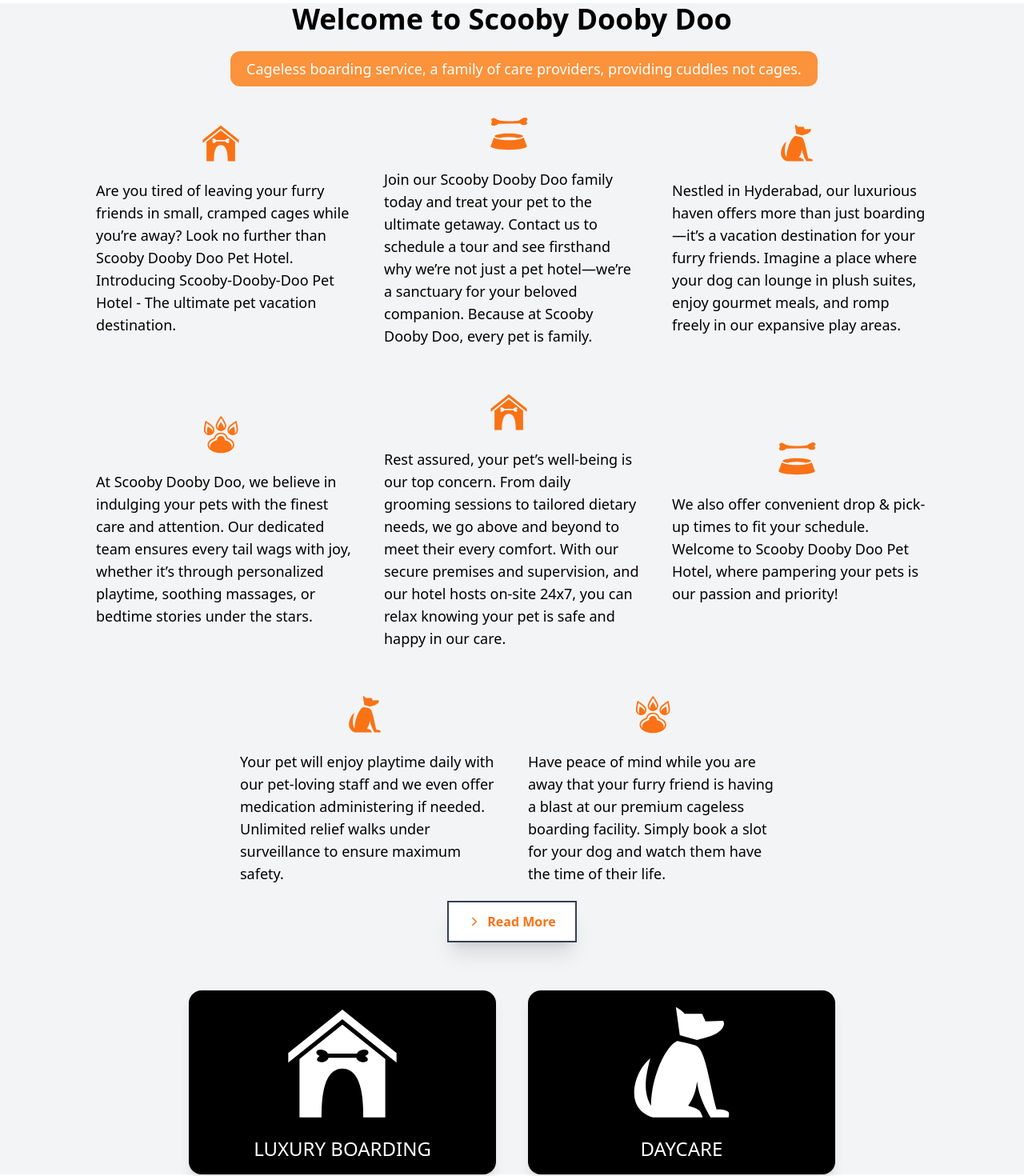
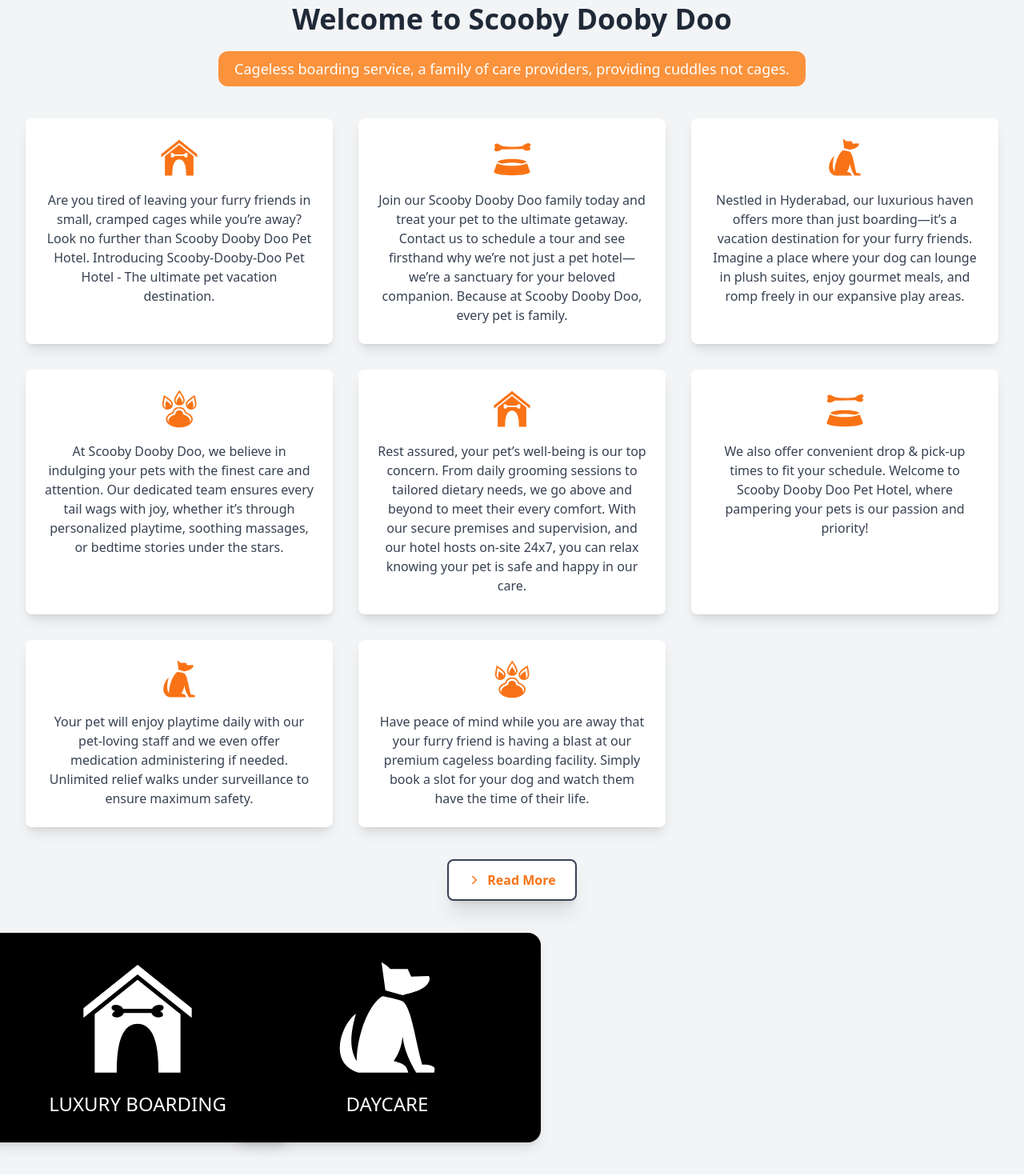
Before and after one commit to Amanthakur25/Scooby-Dooby-Doo-Static, a React (Create React App) app in the folder frontend/: page / in a window 1280 px wide. Shown: the part 1000-2470 px from the top of the page at 80% size. Built offline with nearby package versions, Linux system fonts and the light colour scheme.

Commit message:
Welcome Section layout chnge

```diff
--- a/frontend/src/Component/Home/Welcome.jsx
+++ b/frontend/src/Component/Home/Welcome.jsx
@@ -5,75 +5,61 @@ import { Link } from "react-router-dom";
 
 const Welcome = () => {
   return (
-    <section className="bg-gray-100 mt-10 mb-5">
+    <section className="bg-gray-100 py-10">
       <div className="max-w-7xl mx-auto px-4 sm:px-6 lg:px-8">
-        <div>
-          <h2 className="text-3xl text-center font-bold sm:text-4xl">
+        <div className="text-center">
+          <h2 className="text-4xl font-bold text-gray-800">
             Welcome to Scooby Dooby Doo
           </h2>
-          <p className=" ml-64 text-lg text-white bg-orange-400 rounded-xl px-5 py-2 inline-block mt-5">
+          <p className="mt-5 text-lg text-white bg-orange-400 rounded-xl px-5 py-2 inline-block">
             Cageless boarding service, a family of care providers, providing
             cuddles not cages.
           </p>
-          <div className="mt-4 text-lg flex flex-wrap gap-10 justify-center">
-  <div className="flex gap-5 items-center flex-col justify-center mt-4 w-80">
-    <GiDogHouse size={50} className="text-orange-500 mr-2" />
-    <p className="text-wrap">
-      Are you tired of leaving your furry friends in small, cramped cages while you’re away? Look no further than Scooby Dooby Doo Pet Hotel. Introducing Scooby-Dooby-Doo Pet Hotel - The ultimate pet vacation destination.
-    </p>
         </div>
-
-  <div className="flex gap-5 items-center flex-col justify-center mt-4 w-80">
-    <GiDogBowl size={50} className="text-orange-500 mr-2" />
-    <p className="text-wrap">
-      Join our Scooby Dooby Doo family today and treat your pet to the ultimate getaway. Contact us to schedule a tour and see firsthand why we’re not just a pet hotel—we’re a sanctuary for your beloved companion. Because at Scooby Dooby Doo, every pet is family.
-    </p>
+        <div className="mt-10 grid grid-cols-1 md:grid-cols-2 lg:grid-cols-3 gap-8">
+          {[
+            {
+              icon: <GiDogHouse size={50} className="text-orange-500" />,
+              text: "Are you tired of leaving your furry friends in small, cramped cages while you’re away? Look no further than Scooby Dooby Doo Pet Hotel. Introducing Scooby-Dooby-Doo Pet Hotel - The ultimate pet vacation destination.",
+            },
+            {
+              icon: <GiDogBowl size={50} className="text-orange-500" />,
+              text: "Join our Scooby Dooby Doo family today and treat your pet to the ultimate getaway. Contact us to schedule a tour and see firsthand why we’re not just a pet hotel—we’re a sanctuary for your beloved companion. Because at Scooby Dooby Doo, every pet is family.",
+            },
+            {
+              icon: <GiSittingDog size={50} className="text-orange-500" />,
+              text: "Nestled in Hyderabad, our luxurious haven offers more than just boarding—it’s a vacation destination for your furry friends. Imagine a place where your dog can lounge in plush suites, enjoy gourmet meals, and romp freely in our expansive play areas.",
+            },
+            {
+              icon: <GiPawPrint size={50} className="text-orange-500" />,
+              text: "At Scooby Dooby Doo, we believe in indulging your pets with the finest care and attention. Our dedicated team ensures every tail wags with joy, whether it’s through personalized playtime, soothing massages, or bedtime stories under the stars.",
+            },
+            {
+              icon: <GiDogHouse size={50} className="text-orange-500" />,
+              text: "Rest assured, your pet’s well-being is our top concern. From daily grooming sessions to tailored dietary needs, we go above and beyond to meet their every comfort. With our secure premises and supervision, and our hotel hosts on-site 24x7, you can relax knowing your pet is safe and happy in our care.",
+            },
+            {
+              icon: <GiDogBowl size={50} className="text-orange-500" />,
+              text: "We also offer convenient drop & pick-up times to fit your schedule. Welcome to Scooby Dooby Doo Pet Hotel, where pampering your pets is our passion and priority!",
+            },
+            {
+              icon: <GiSittingDog size={50} className="text-orange-500" />,
+              text: "Your pet will enjoy playtime daily with our pet-loving staff and we even offer medication administering if needed. Unlimited relief walks under surveillance to ensure maximum safety.",
+            },
+            {
+              icon: <GiPawPrint size={50} className="text-orange-500" />,
+              text: "Have peace of mind while you are away that your furry friend is having a blast at our premium cageless boarding facility. Simply book a slot for your dog and watch them have the time of their life.",
+            },
+          ].map((item, index) => (
+            <div key={index} className="bg-white p-6 rounded-lg shadow-lg hover:shadow-2xl transition duration-300 transform hover:scale-105">
+              <div className="flex justify-center items-center mb-4">{item.icon}</div>
+              <p className="text-gray-700 text-center">{item.text}</p>
             </div>
-
-  <div className="flex gap-5 items-center flex-col justify-center mt-4 w-80">
-    <GiSittingDog size={50} className="text-orange-500 mr-2" />
-    <p className="text-wrap">
-      Nestled in Hyderabad, our luxurious haven offers more than just boarding—it’s a vacation destination for your furry friends. Imagine a place where your dog can lounge in plush suites, enjoy gourmet meals, and romp freely in our expansive play areas.
-    </p>
+          ))}
         </div>
-  <div className="flex gap-5 items-center flex-col justify-center mt-4 w-80">
-    <GiPawPrint size={50} className="text-orange-500 mr-2" />
-    <p className=" text-wrap">
-      At Scooby Dooby Doo, we believe in indulging your pets with the finest care and attention. Our dedicated team ensures every tail wags with joy, whether it’s through personalized playtime, soothing massages, or bedtime stories under the stars.
-    </p>
-  </div>
-  <div className="flex gap-5 items-center flex-col justify-center mt-4 w-80">
-    <GiDogHouse size={50} className="text-orange-500 mr-2" />
-    <p className=" text-wrap">
-      Rest assured, your pet’s well-being is our top concern. From daily grooming sessions to tailored dietary needs, we go above and beyond to meet their every comfort. With our secure premises and supervision, and our hotel hosts on-site 24x7, you can relax knowing your pet is safe and happy in our care.
-    </p>
-  </div>
-
-  <div className="flex gap-5 items-center flex-col justify-center mt-4 w-80">
-    <GiDogBowl size={50} className="text-orange-500 mr-2" />
-    <p className="text-wrap">
-      We also offer convenient drop & pick-up times to fit your schedule. Welcome to Scooby Dooby Doo Pet Hotel, where pampering your pets is our passion and priority!
-    </p>
-  </div>
-
-
-  <div className="flex gap-5 items-center flex-col justify-center mt-4 w-80">
-    <GiSittingDog size={50} className="text-orange-500 mr-2" />
-    <p className="text-wrap">
-      Your pet will enjoy playtime daily with our pet-loving staff and we even offer medication administering if needed. Unlimited relief walks under surveillance to ensure maximum safety.
-    </p>
-  </div>
-  <div className="flex gap-5 items-center flex-col justify-center mt-4 w-80">
-    <GiPawPrint size={50} className="text-orange-500 mr-2" />
-    <p className=" text-wrap">
-      Have peace of mind while you are away that your furry friend is having a blast at our premium cageless boarding facility. Simply book a slot for your dog and watch them have the time of their life.
-    </p>
-  </div>
-</div>
-
-          <div className="flex justify-center items-center mt-5">
+        <div className="flex justify-center items-center mt-10">
           <Link to="/aboutUs">
-              <button className="px-6 py-3 flex justify-center items-center bg-white border-2 border-slate-700 text-orange-500 font-semibold rounded-none hover:bg-black hover:text-white transition duration-300 ease-in-out transform hover:scale-105 shadow-xl">
+            <button className="px-6 py-3 flex justify-center items-center bg-white border-2 border-gray-700 text-orange-500 font-semibold rounded-lg hover:bg-black hover:text-white transition duration-300 ease-in-out transform hover:scale-105 shadow-xl">
               <span className="mr-2">
                 <IoIosArrowForward />
               </span>
@@ -81,32 +67,26 @@ const Welcome = () => {
             </button>
           </Link>
         </div>
-          <div className="flex flex-row justify-center gap-10 mt-10">
-            <div className="flex justify-center items-center mt-5 transform transition duration-500 hover:scale-105">
-              <div className="bg-black hover:bg-orange-600 w-96 p-4 rounded-2xl shadow-lg">
-                <div className="flex flex-col">
-                  <div className="flex justify-center items-center text-white">
-                    <GiDogHouse size={150} />
-                  </div>
-                  <div className="flex justify-center items-center text-white text-2xl mt-4">
-                    LUXURY BOARDING
+        <div className="mt-10 grid grid-cols-1 md:grid-cols-2 lg:grid-cols-4 gap-8 justify-items-center">
+          {[
+            {
+              icon: <GiDogHouse size={150} className="text-white" />,
+              title: "LUXURY BOARDING",
+            },
+            {
+              icon: <GiSittingDog size={150} className="text-white" />,
+              title: "DAYCARE",
+            },
+          ].map((item, index) => (
+            <div key={index} className="flex justify-center items-center transform transition duration-500 hover:scale-105">
+              <div className="bg-black hover:bg-orange-600 w-96 p-8 rounded-2xl shadow-lg">
+                <div className="flex flex-col items-center">
+                  <div className="mb-4">{item.icon}</div>
+                  <div className="text-white text-2xl">{item.title}</div>
                 </div>
               </div>
             </div>
-            </div>
-            <div className="flex justify-center items-center mt-5 transform transition duration-500 hover:scale-105">
-              <div className="bg-black hover:bg-orange-600 w-96 p-4 rounded-2xl shadow-lg">
-                <div className="flex flex-col">
-                  <div className="flex justify-center items-center text-white">
-                    <GiSittingDog size={150} />
-                  </div>
-                  <div className="flex justify-center items-center text-white text-2xl mt-4">
-                    DAYCARE
-                  </div>
-                </div>
-              </div>
-            </div>
-          </div>
+          ))}
         </div>
       </div>
     </section>
```
Lines whose indentation alone changed are shown as unchanged.
